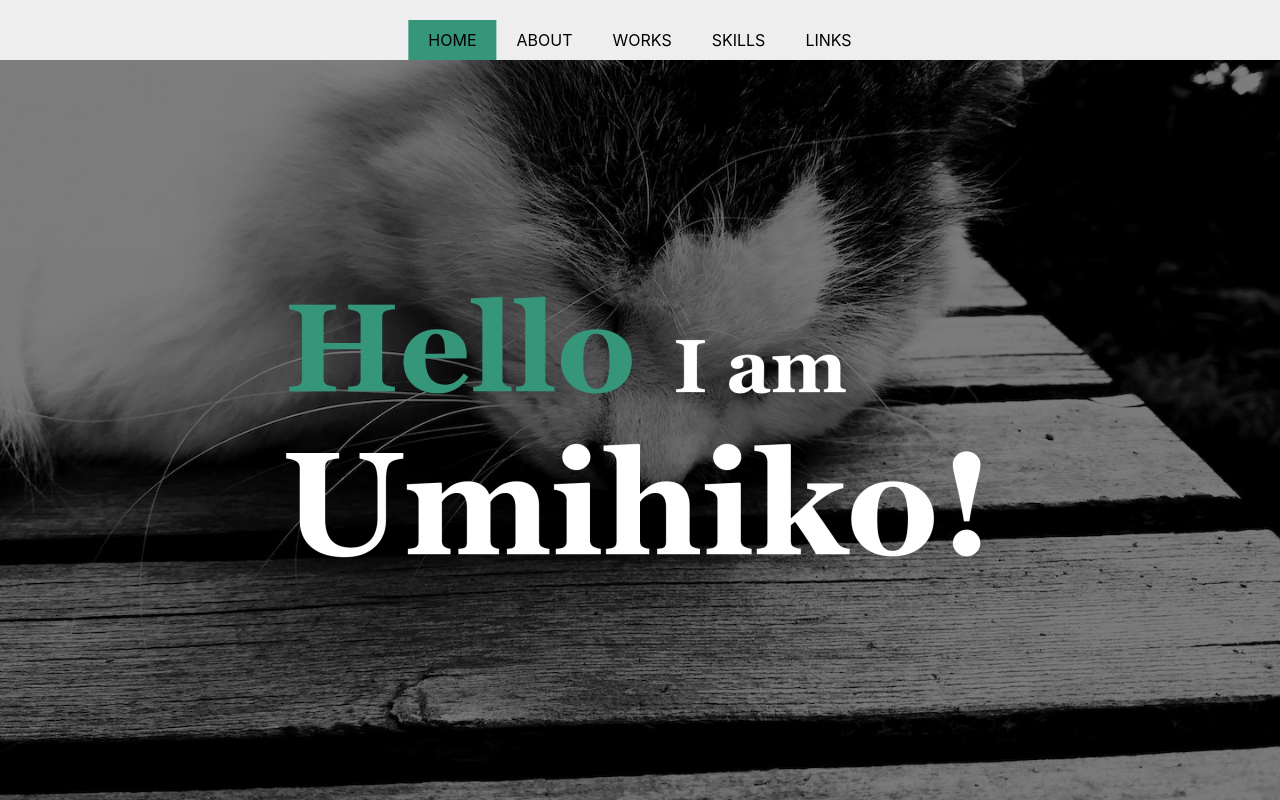
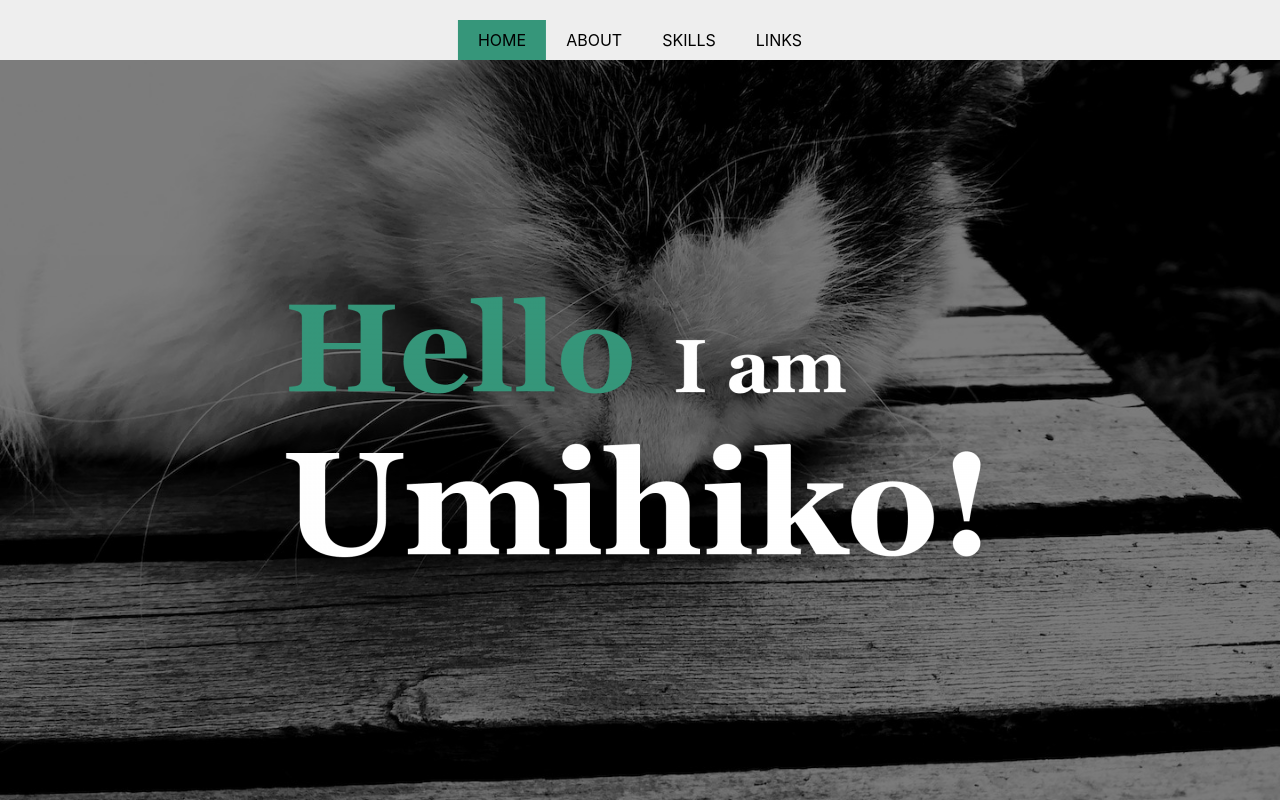
Before and after one commit to umigit/portfolio-nuxt, a Nuxt app: page / in a window 1280 px wide. Built offline with nearby package versions, Linux system fonts and the light colour scheme.

Commit message:
[update]hide-works

```diff
--- a/components/TheHeader.vue
+++ b/components/TheHeader.vue
@@ -8,9 +8,9 @@
         <li class="navi-item">
           <nuxt-link to="/about">ABOUT</nuxt-link>
         </li>
-        <li class="navi-item">
+        <!-- <li class="navi-item">
           <nuxt-link to="/works">WORKS</nuxt-link>
-        </li>
+        </li> -->
         <li class="navi-item">
           <nuxt-link to="/skills">SKILLS</nuxt-link>
         </li>
```
